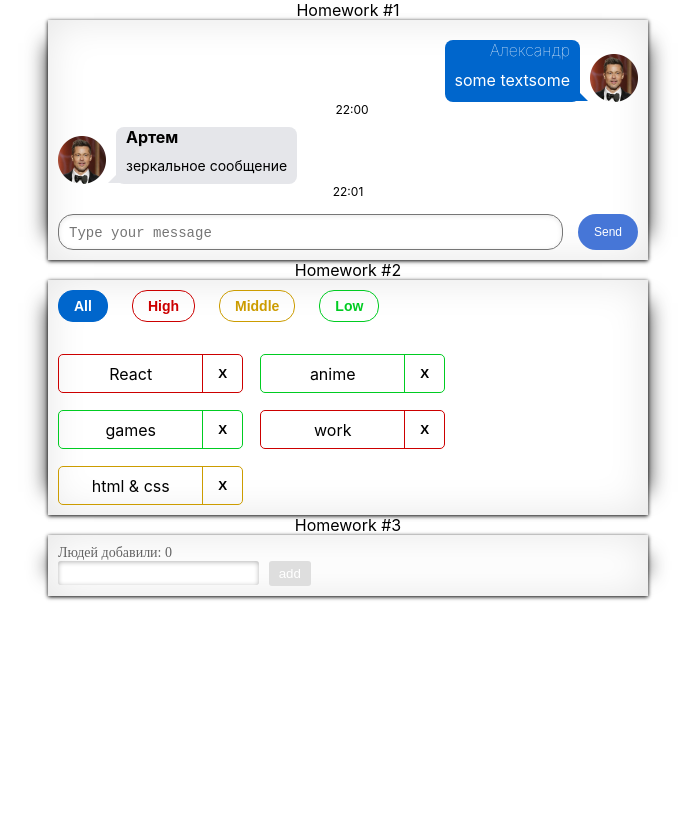
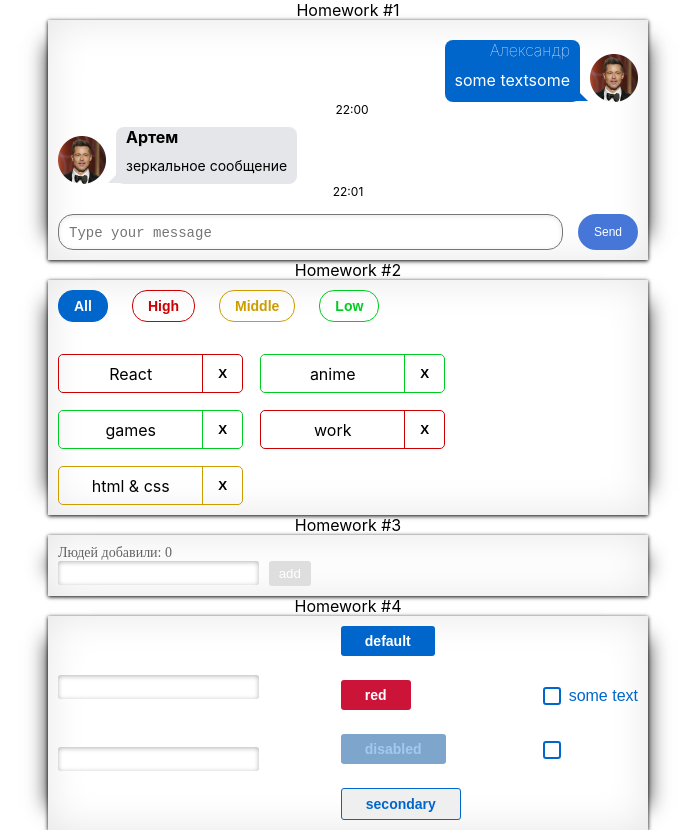
Before and after one commit to exleonardo/HomeWork, a React (Create React App) app: page / in a window 1280 px wide. Shown: the whole page, without its empty margins (292-987 px from the left). Before the commit the page ends 800 px from the top, so only its background shows below. Built offline with nearby package versions, Linux system fonts and the light colour scheme.

Commit message:
completed HW4

```diff
--- a/src/s1-main/App.tsx
+++ b/src/s1-main/App.tsx
@@ -3,6 +3,7 @@ import s from './App.module.css'
 import HW1 from '../s2-homeworks/hw01/HW1'
 import HW2 from "../s2-homeworks/hw02/HW2";
 import HW3 from "../s2-homeworks/hw03/HW3";
+import HW4 from "../s2-homeworks/hw04/HW4";
 
 function App() {
     return (
@@ -11,7 +12,7 @@ function App() {
             {/*раскомментировать по ходу выполнения*/}
             <HW2/>
             <HW3/>
-            {/*<HW4/>*/}
+            <HW4/>
 
             {/*при выполнении дз 5 и более - закомментировать здесь дз 1-4, так как они есть внутри дз 5*/}
             {/*<HW5/>*/}
--- a/src/s2-homeworks/hw04/common/c1-SuperInputText/SuperInputText.module.css
+++ b/src/s2-homeworks/hw04/common/c1-SuperInputText/SuperInputText.module.css
@@ -5,16 +5,46 @@
 }
 
 .inputWrapper {
+    display: flex;
+    flex-direction: column-reverse;
 }
 
 .superInput {
+    -webkit-font-smoothing: antialiased;
+    --header_height: 60px;
+    margin: 0;
+    box-sizing: border-box;
+    display: inline-flex;
+    height: 1.5rem;
+    outline: none;
+    font-size: 14px;
+    padding: 10px;
+    border-radius: 3px;
+    overflow: hidden;
+    box-shadow: inset 0 1px 5px rgba(0,0,0,.3);
+    border: 0;
 }
 
 .errorInput {
+    -webkit-font-smoothing: antialiased;
+    --header_height: 60px;
+    margin: 0;
+    box-sizing: border-box;
+    border: red 1px solid;
+    display: inline-flex;
+    height: 1.5rem;
+    outline: none;
+    font-size: 14px;
+    padding: 10px;
+    border-radius: 3px;
+    overflow: hidden;
+    box-shadow: inset 0 1px 5px rgba(0,0,0,.3);
 }
 
 .errorInput:focus {
+
 }
 
 .error {
+color:red;
 }
--- a/src/s2-homeworks/hw04/common/c2-SuperButton/SuperButton.module.css
+++ b/src/s2-homeworks/hw04/common/c2-SuperButton/SuperButton.module.css
@@ -1,36 +1,114 @@
 .button {
+    display: inline-flex;
+    padding: 0.3125rem 1.5rem;
+    justify-content: center;
+    align-items: center;
+    gap: 0.625rem;
+    border-radius: 0.1875rem;
+    color:  #FFF;
+    font-family: Montserrat, sans-serif;
+    font-size: 0.875rem;
+    font-style: normal;
+    font-weight: 600;
+    line-height: 1.25rem;
 }
 
 .disabled {
+    background: #acd6fa;
+    color: #4796e3;
+    font-family: Montserrat, sans-serif;
+    font-size: 0.875rem;
+    font-style: normal;
+    font-weight: 600;
+    line-height: 1.25rem; /* 142.857% */
+    border: none;
 }
 
 .secondary {
+    border-radius: 0.1875rem;
+    border: 1px solid #06C;
+    color: #06C;
+    font-family: Montserrat, sans-serif;
+    font-size: 0.875rem;
+    font-style: normal;
+    font-weight: 600;
+    line-height: 1.25rem; /* 142.857% */
+
 }
 
 .default {
+    color: #FFF;
+    font-family: Montserrat, sans-serif ;
+    font-size: 0.875rem;
+    font-style: normal;
+    font-weight: 600;
+    line-height: 1.25rem; /* 142.857% */
+    background-color:#0066CC;
+    border: none;
 }
 
 .red {
+    background: #CC1439;
+    color:#FFFFFF;
+    border: none;
+    font-size: 0.875rem;
+    font-style: normal;
+    font-weight: 600;
+    line-height: 1.25rem;
 }
 
 .default:hover {
+    border-radius: 0.1875rem;
+    background: #0080FF;
+    border: none;
+    color: #FFF;
+    font-style: normal;
+    font-weight: 600;
+    line-height: 1.25rem;
 }
 
 .red:hover {
+    border-radius: 0.1875rem;
+    background: #FF1A47;
 }
 
 .secondary:hover {
+    border-radius: 0.1875rem;
+    border: 1px solid #06C;
+    background: #ccf1ff;
+    font-family: Montserrat, sans-serif;
+    font-size: 0.875rem;
+    font-style: normal;
+    font-weight: 600;
+    line-height: 1.25rem;
 }
 
 
 .default:active {
+    border-radius: 0.1875rem;
+    background: #0059B2;
+    color: #FFF;
+    font-style: normal;
+    font-weight: 600;
+    line-height: 1.25rem;
 }
 
 .secondary:active {
+    border-radius: 0.1875rem;
+    border: 1px solid #06C;
+    background: #9ebff3;
+    font-style: normal;
+    font-weight: 600;
+    line-height: 1.25rem;
 }
 
 .red:active {
+    border-radius: 0.1875rem;
+    background: #B21232;
 }
 
 .button:disabled {
+    border-radius: 0.1875rem;
+    opacity: 0.5;
+    background: #004D99;
 }
--- a/src/s2-homeworks/hw04/common/c2-SuperButton/SuperButton.tsx
+++ b/src/s2-homeworks/hw04/common/c2-SuperButton/SuperButton.tsx
@@ -18,11 +18,8 @@ const SuperButton: React.FC<SuperButtonPropsType> = (
     }
 ) => {
     const finalClassName = s.button
-        // + (disabled
-        //         ? ...
-        //         : xType === 'red'
-        //             ? ...
-        + (className ? ' ' + className : '') // задачка на смешивание классов
+        + (disabled ?' '+ s.disabled : xType === 'red' ? ' '+s.red:xType==="secondary"?' '+s.secondary:' '+ s.default
+        + (className ? ' ' + className : '') )// задачка на смешивание классов
 
     return (
         <button
--- a/src/s2-homeworks/hw04/common/c3-SuperCheckbox/SuperCheckbox.tsx
+++ b/src/s2-homeworks/hw04/common/c3-SuperCheckbox/SuperCheckbox.tsx
@@ -28,7 +28,10 @@ const SuperCheckbox: React.FC<SuperCheckboxPropsType> = (
 ) => {
     const onChangeCallback = (e: ChangeEvent<HTMLInputElement>) => {
         // задачка на написание онченджа
-
+      const check =e.currentTarget.checked
+      if (onChangeChecked) {
+        onChangeChecked(check)
+      }
     }
 
     const finalInputClassName = s.checkbox
```
